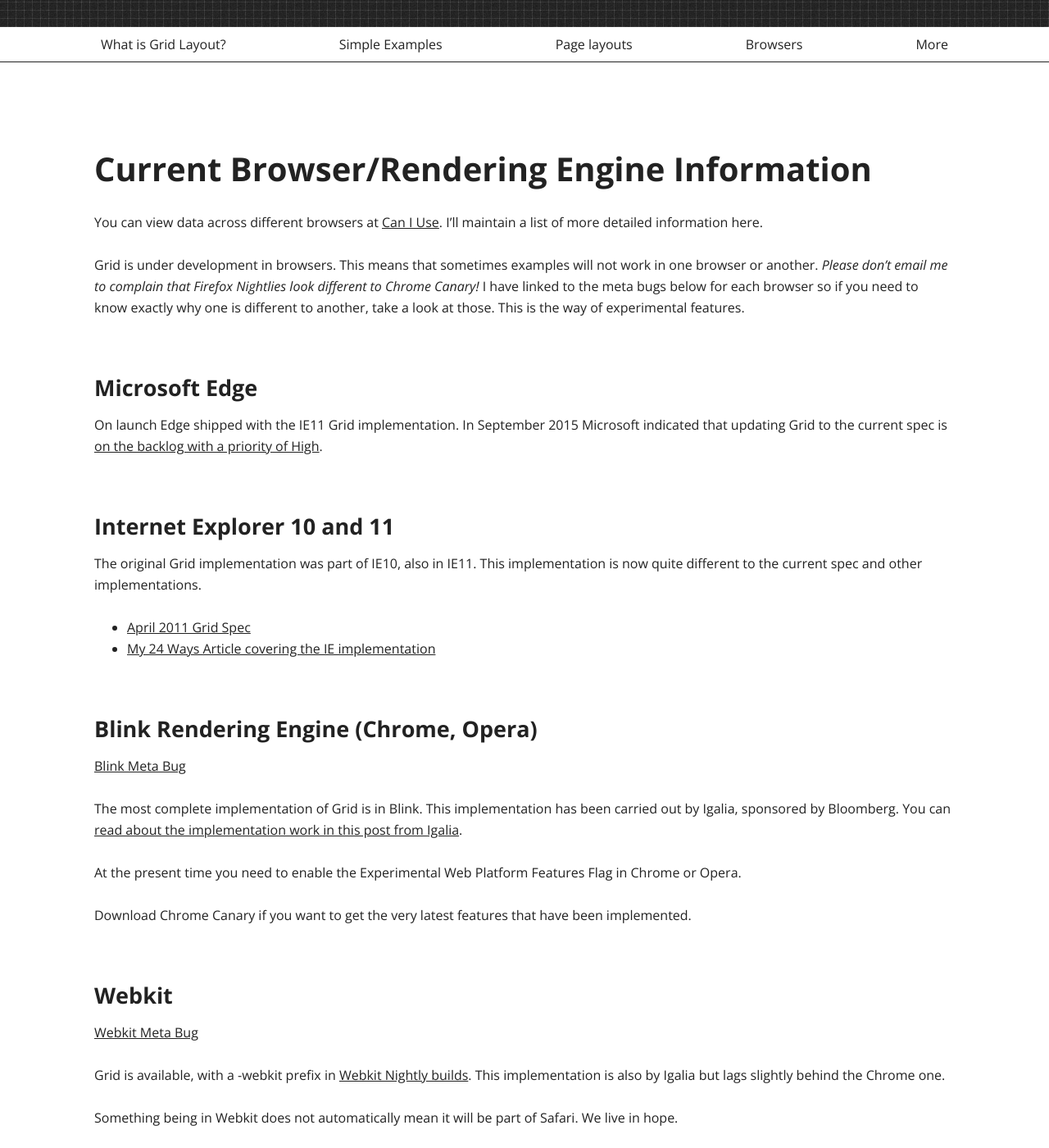
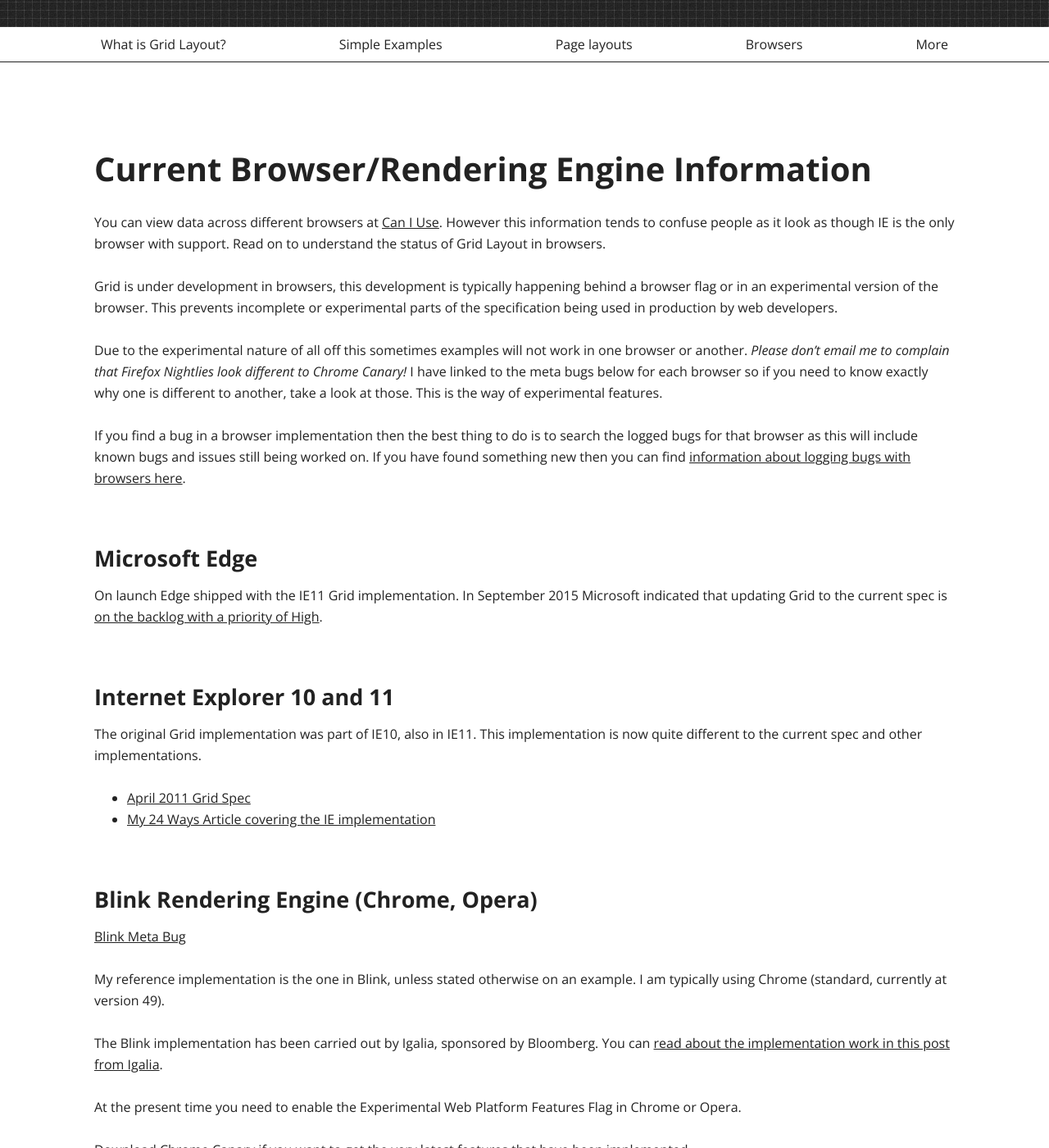
Before and after one commit to rachelandrew/grid-by-example, a Jekyll site: the page built from browsers/index.md, in a window 1280 px wide and 1400 px high, scrolled down 217 px. Shown: the whole window at 82% size. Built offline with Jekyll 4.4.1, drawn with Linux system fonts in a browser that asks for light colours; some of the changed text lies outside the part shown.

Commit message:
updating browser information

```diff
--- a/browsers/index.md
+++ b/browsers/index.md
@@ -5,9 +5,13 @@ title: Browser Support for CSS Grid Layout
 
 # Current Browser/Rendering Engine Information
 
-You can view data across different browsers at [Can I Use](http://caniuse.com/#feat=css-grid). I'll maintain a list of more detailed information here.
+You can view data across different browsers at [Can I Use](http://caniuse.com/#feat=css-grid). However this information tends to confuse people as it look as though IE is the only browser with support. Read on to understand the status of Grid Layout in browsers.
 
-Grid is under development in browsers. This means that sometimes examples will not work in one browser or another. *Please don't email me to complain that Firefox Nightlies look different to Chrome Canary!* I have linked to the meta bugs below for each browser so if you need to know exactly why one is different to another, take a look at those. This is the way of experimental features.
+Grid is under development in browsers, this development is typically happening behind a browser flag or in an experimental version of the browser. This prevents incomplete or experimental parts of the specification being used in production by web developers.
+
+Due to the experimental nature of all off this sometimes examples will not work in one browser or another. *Please don't email me to complain that Firefox Nightlies look different to Chrome Canary!* I have linked to the meta bugs below for each browser so if you need to know exactly why one is different to another, take a look at those. This is the way of experimental features.
+
+If you find a bug in a browser implementation then the best thing to do is to search the logged bugs for that browser as this will include known bugs and issues still being worked on. If you have found something new then you can find [information about logging bugs with browsers here](http://testthewebforward.org/docs/bugs.html).
 
 ## Microsoft Edge
 
@@ -24,22 +28,24 @@ The original Grid implementation was part of IE10, also in IE11. This implementa
 
 [Blink Meta Bug](https://code.google.com/p/chromium/issues/detail?id=79180)
 
-The most complete implementation of Grid is in Blink. This implementation has been carried out by Igalia, sponsored by Bloomberg. You can [read about the implementation work in this post from Igalia](http://blogs.igalia.com/mrego/2015/01/08/css-grid-layout-2014-recap-implementation-status/).
+My reference implementation is the one in Blink, unless stated otherwise on an example. I am typically using Chrome (standard, currently at version 49).
+
+The Blink implementation has been carried out by Igalia, sponsored by Bloomberg. You can [read about the implementation work in this post from Igalia](http://blogs.igalia.com/mrego/2015/01/08/css-grid-layout-2014-recap-implementation-status/).
 
 At the present time you need to enable the Experimental Web Platform Features Flag in Chrome or Opera.
 
 Download Chrome Canary if you want to get the very latest features that have been implemented.
 
-## Webkit
+## Webkit Nightlies and Safari Technology Preview
 
 [Webkit Meta Bug](https://bugs.webkit.org/show_bug.cgi?id=60731)
 
-Grid is available, with a -webkit prefix in [Webkit Nightly builds](http://nightly.webkit.org/). This implementation is also by Igalia but lags slightly behind the Chrome one.
+Grid is available, with a -webkit prefix in [Webkit Nightly builds](http://nightly.webkit.org/) and also in the new [Safari Technology Preview](https://developer.apple.com/safari/technology-preview/release-notes/).
 
-Something being in Webkit does not automatically mean it will be part of Safari. We live in hope.
+This implementation is also by Igalia but lags slightly behind the Chrome one.
 
 ## Gecko Rendering Engine (Firefox)
 
 [Gecko Meta Bug](https://bugzilla.mozilla.org/show_bug.cgi?id=616605)
 
-Grid is currently being implemented in Gecko. Many of the examples on this site now work if you download a [Firefox Nightly](https://nightly.mozilla.org/).
+Grid is currently being implemented in Gecko. You need to enable the layout.css.grid.enabled flag by going to about.config in Firefox. For the latest features download a [Firefox Nightly](https://nightly.mozilla.org/).
```
